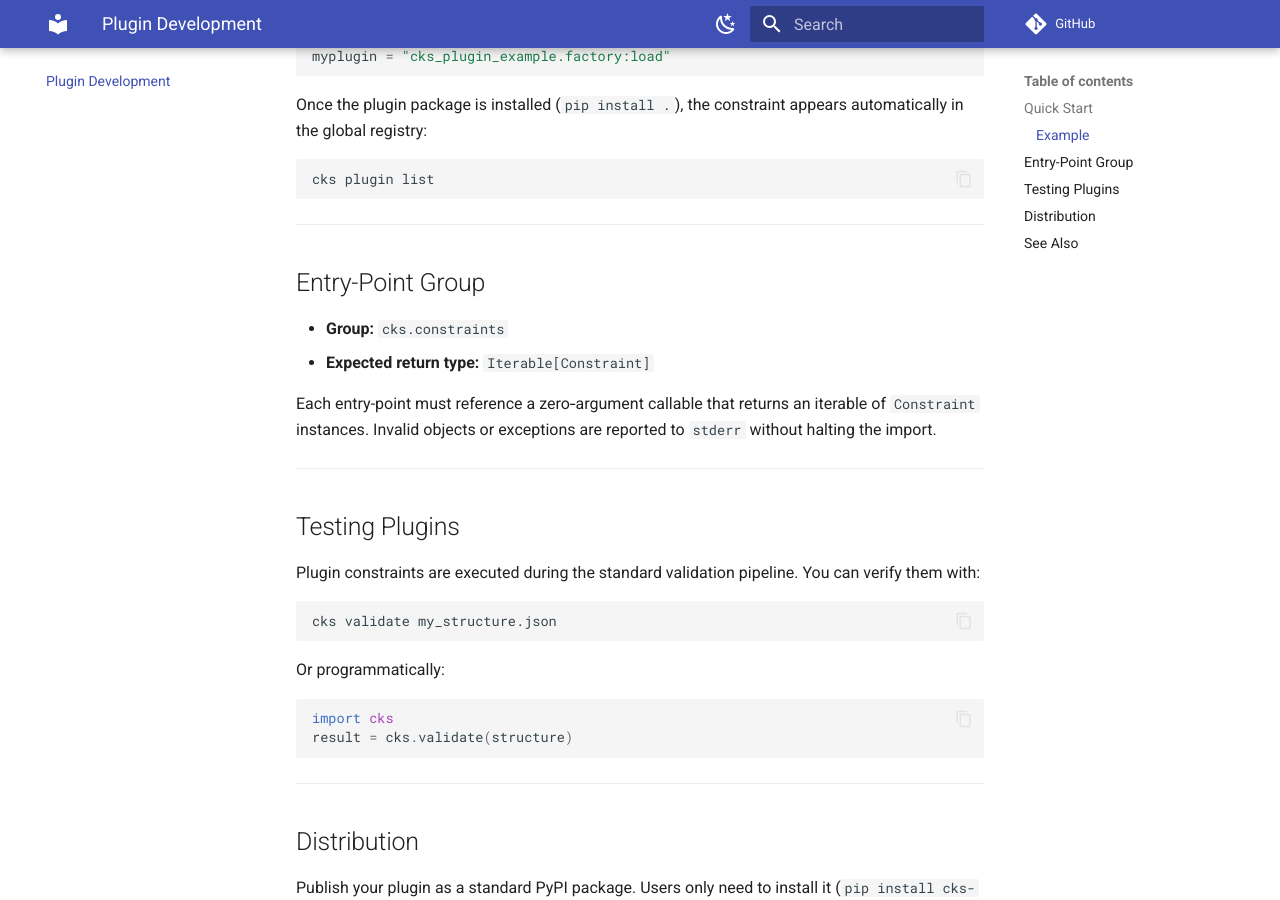
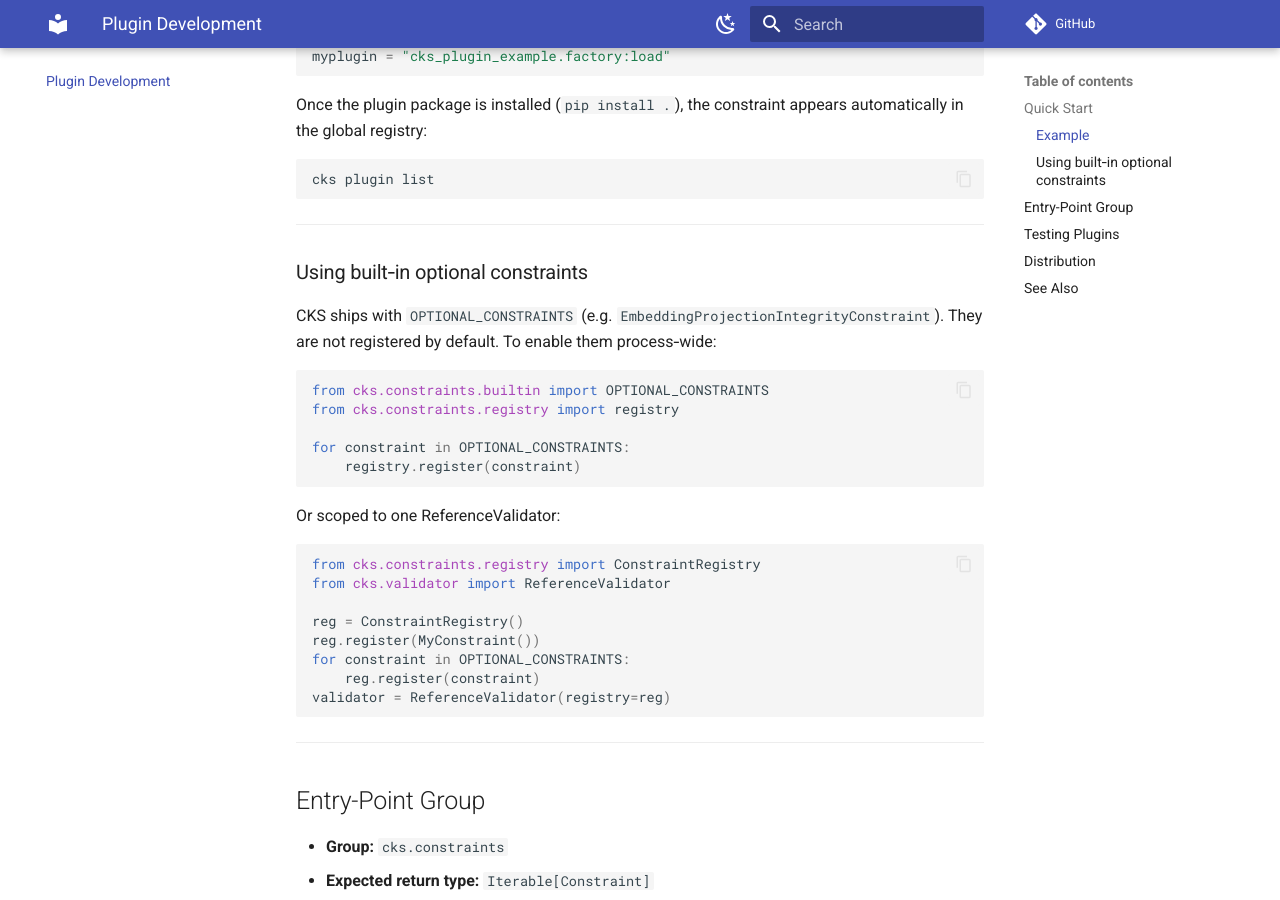
Before and after one commit to Deus-corp/CKS, an MkDocs documentation site: the page built from docs/plugins.md, in a window 1280 px wide and 900 px high, scrolled down 1074 px. Built offline with MkDocs 1.6.1 and Material for MkDocs 9.7.7, drawn with Linux system fonts in a browser that asks for light colours; comment, search, counter and statistics services are not loaded.

````diff
--- a/docs/plugins.md
+++ b/docs/plugins.md
@@ -59,6 +59,34 @@ cks plugin list
 
 ---
 
+### Using built‑in optional constraints
+
+CKS ships with `OPTIONAL_CONSTRAINTS` (e.g. `EmbeddingProjectionIntegrityConstraint`).
+They are not registered by default. To enable them process‑wide:
+
+```python
+from cks.constraints.builtin import OPTIONAL_CONSTRAINTS
+from cks.constraints.registry import registry
+
+for constraint in OPTIONAL_CONSTRAINTS:
+    registry.register(constraint)
+```
+
+Or scoped to one ReferenceValidator:
+
+```python
+from cks.constraints.registry import ConstraintRegistry
+from cks.validator import ReferenceValidator
+
+reg = ConstraintRegistry()
+reg.register(MyConstraint())
+for constraint in OPTIONAL_CONSTRAINTS:
+    reg.register(constraint)
+validator = ReferenceValidator(registry=reg)
+```
+
+---
+
 ## Entry-Point Group
 
 - **Group:** `cks.constraints`
````
Also changed, not shown: docs/api.md (+26 -0 lines), docs/architecture.md (+5 -0 lines), docs/examples.md (+21 -1 lines).
